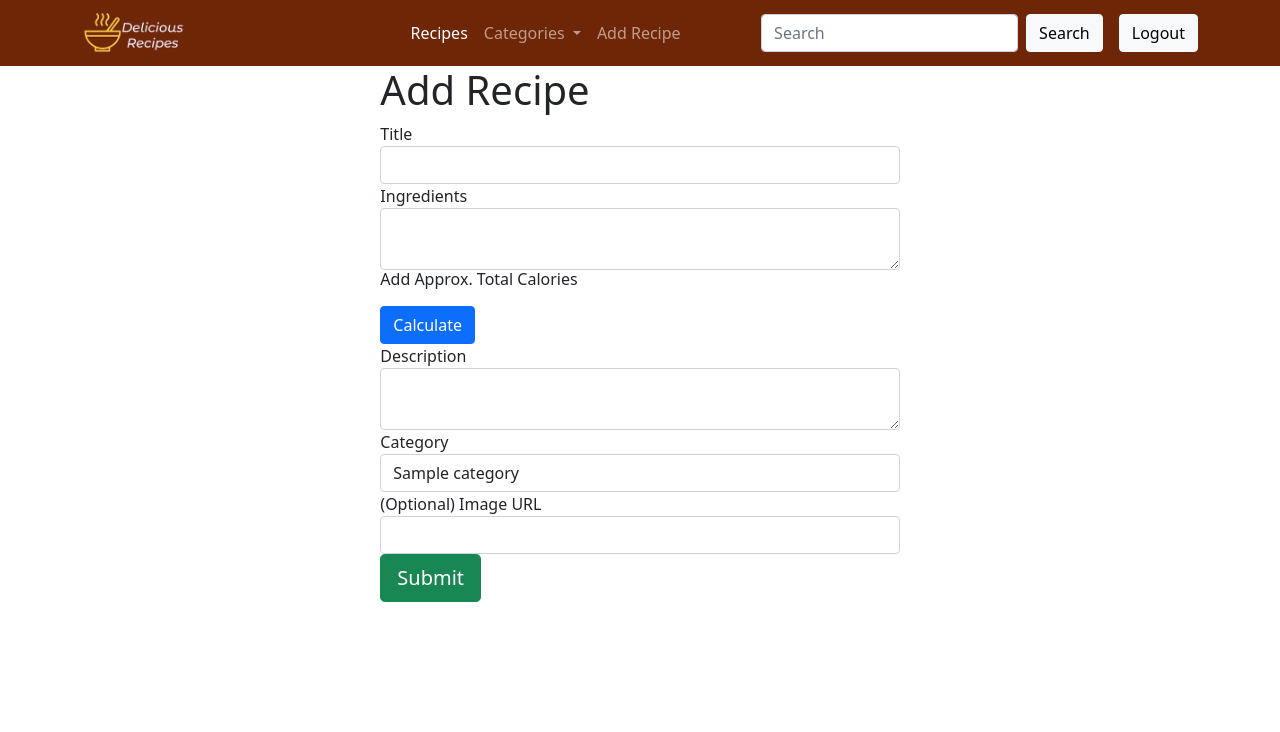
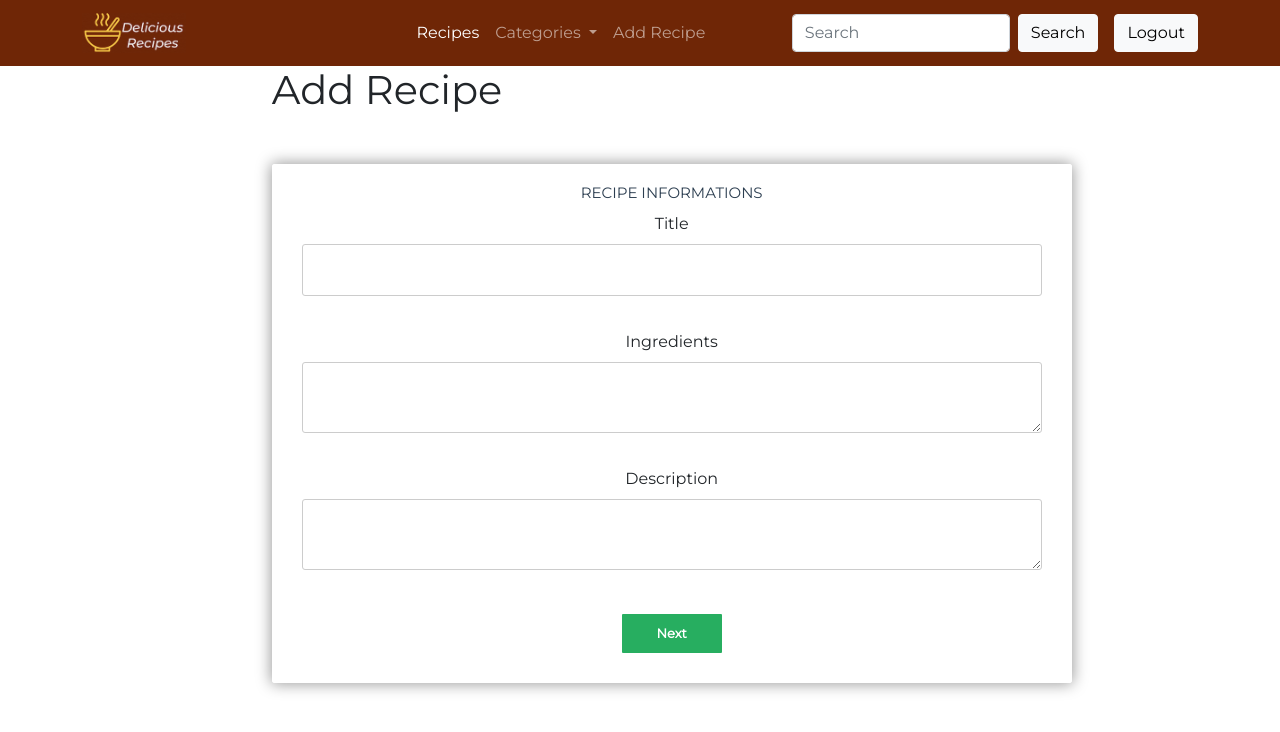
Before and after one commit to sozgur/food_recipe_web_app, a Flask app: page /add-recipe in a window 1280 px wide. Shown: the top 732 px of the page. Run offline with Flask 2, Linux system fonts and the light colour scheme; tables that the repository leaves empty hold one stand-in row (values such as "Sample post"); some libraries are stand-ins or nearby versions.

Commit message:
change add recipe with multiple step form

```diff
--- a/app/recipe/recipe_views.py
+++ b/app/recipe/recipe_views.py
@@ -25,10 +25,13 @@ def add_recipe():
     form.category.choices=categories
 
     if form.validate_on_submit():
+
         image_url = form.image_url.data if form.image_url.data else None
+        calories = form.calories.data if form.calories.data else None
+
         recipe = Recipe(title=form.title.data, ingredients=form.ingredients.data,
             description = form.description.data, category_id = form.category.data,
-            image_url=image_url, approx_calories=form.calories.data)
+            image_url=image_url, approx_calories=calories)
 
         db.session.add(recipe)
         db.session.commit()
--- a/app/static/css/main.css
+++ b/app/static/css/main.css
@@ -1,3 +1,16 @@
+/*custom font*/
+@import url(https://fonts.googleapis.com/css?family=Montserrat);
+
+/*basic reset*/
+* {
+    margin: 0;
+    padding: 0;
+}
+
+body {
+    font-family: montserrat, arial, verdana;
+}
+
 #logo {
     width: 45%;
     height: auto;
--- /dev/null
+++ b/app/static/css/recipe.css
@@ -0,0 +1,74 @@
+/*form styles*/
+.msform {
+  width: 1000px;
+  margin: 50px auto;
+  text-align: center;
+  position: relative;
+}
+.msform fieldset {
+  background: white;
+  border: 0 none;
+  border-radius: 3px;
+  box-shadow: 0 0 15px 1px rgba(0, 0, 0, 0.4);
+  padding: 20px 30px;
+  box-sizing: border-box;
+  width: 80%;
+
+  /*stacking fieldsets above each other*/
+  position: relative;
+}
+/*Hide all except first fieldset*/
+.msform fieldset:not(:first-of-type) {
+  display: none;
+}
+/*inputs*/
+.msform input,
+.msform textarea {
+  padding: 15px;
+  border: 1px solid #ccc;
+  border-radius: 3px;
+  margin-bottom: 10px;
+  width: 100%;
+  box-sizing: border-box;
+  font-family: montserrat;
+  color: #2c3e50;
+  font-size: 13px;
+}
+/*buttons*/
+.msform .action-button {
+  width: 100px;
+  background: #27ae60;
+  font-weight: bold;
+  color: white;
+  border: 0 none;
+  border-radius: 1px;
+  cursor: pointer;
+  padding: 10px 5px;
+  margin: 10px 5px;
+}
+.msform .action-button:hover,
+.msform .action-button:focus {
+  box-shadow: 0 0 0 2px white, 0 0 0 3px #27ae60;
+}
+/*headings*/
+.fs-title {
+  font-size: 15px;
+  text-transform: uppercase;
+  color: #2c3e50;
+  margin-bottom: 10px;
+}
+.fs-subtitle {
+  font-weight: normal;
+  font-size: 13px;
+  color: #666;
+  margin-bottom: 20px;
+}
+
+.recipe-error {
+  color: #cc0033;
+  display: inline-block;
+  font-size: 12px;
+  line-height: 15px;
+  margin: 0 0 15px;
+  text-align: left;
+}
--- a/app/static/js/calories.js
+++ b/app/static/js/calories.js
@@ -1,4 +1,4 @@
-$calculateCaloriesButton = $(".calculateCalories");
+$calculateCaloriesButton = $("#calculateCalories");
 
 async function calculateCalories(ingredients) {
     const res = await axios({
--- /dev/null
+++ b/app/static/js/recipe.js
@@ -0,0 +1,109 @@
+//jQuery time
+
+let current_fs, next_fs, previous_fs; //fieldsets
+let left, opacity, scale; //fieldset properties which we will animate
+let animating; //flag to prevent quick multi-click glitches
+
+function validate() {
+  let notvalid = false;
+  $(".recipe-error").html("");
+
+  if ($("#title").val().length < 5 || $("#title").val().length > 100) {
+    notvalid = true;
+    $("#title-error").html("Title must be between 5 and 100 characters long!");
+  }
+
+  if (!$("#title").val()) {
+    notvalid = true;
+    $("#title-error").html("Title required!");
+  }
+
+  if (!$("#ingredients").val()) {
+    notvalid = true;
+    $("#ingredients-error").html("Ingredients required!");
+  }
+
+  if (!$("#description").val()) {
+    notvalid = true;
+    $("#description-error").html("Description required!");
+  }
+
+  return notvalid;
+}
+
+$(".next").click(function () {
+  const notvalid = validate();
+  if (notvalid || animating) return false;
+  animating = true;
+
+  current_fs = $(this).parent();
+  next_fs = $(this).parent().next();
+
+  //show the next fieldset
+  next_fs.show();
+  //hide the current fieldset with style
+  current_fs.animate(
+    { opacity: 0 },
+    {
+      step: function (now, mx) {
+        //as the opacity of current_fs reduces to 0 - stored in "now"
+        //1. scale current_fs down to 80%
+        scale = 1 - (1 - now) * 0.2;
+        //2. bring next_fs from the right(50%)
+        left = now * 50 + "%";
+        //3. increase opacity of next_fs to 1 as it moves in
+        opacity = 1 - now;
+        current_fs.css({
+          transform: "scale(" + scale + ")",
+          position: "absolute",
+        });
+        next_fs.css({ left: left, opacity: opacity });
+      },
+      duration: 800,
+      complete: function () {
+        current_fs.hide();
+        animating = false;
+      },
+      //this comes from the custom easing plugin
+      easing: "easeInOutBack",
+    }
+  );
+});
+
+$(".previous").click(function () {
+  if (animating) return false;
+  animating = true;
+
+  current_fs = $(this).parent();
+  previous_fs = $(this).parent().prev();
+
+  //show the previous fieldset
+  previous_fs.show();
+  //hide the current fieldset with style
+  current_fs.animate(
+    { opacity: 0 },
+    {
+      step: function (now, mx) {
+        //as the opacity of current_fs reduces to 0 - stored in "now"
+        //1. scale previous_fs from 80% to 100%
+        scale = 0.8 + (1 - now) * 0.2;
+        //2. take current_fs to the right(50%) - from 0%
+        left = (1 - now) * 50 + "%";
+        //3. increase opacity of previous_fs to 1 as it moves in
+        opacity = 1 - now;
+        current_fs.css({ left: left });
+        previous_fs.css({
+          transform: "scale(" + scale + ")",
+          opacity: opacity,
+        });
+      },
+      duration: 800,
+      complete: function () {
+        current_fs.hide();
+        animating = false;
+      },
+      //this comes from the custom easing plugin
+      easing: "easeInOutBack",
+    }
+  );
+});
--- a/app/templates/base.html
+++ b/app/templates/base.html
@@ -10,6 +10,7 @@
     <link href="https://cdn.jsdelivr.net/npm/bootstrap@5.1.3/dist/css/bootstrap.min.css" rel="stylesheet" integrity="sha384-1BmE4kWBq78iYhFldvKuhfTAU6auU8tT94WrHftjDbrCEXSU1oBoqyl2QvZ6jIW3" crossorigin="anonymous">
 
     <link rel="stylesheet" type="text/css" href="{{ url_for('static', filename='css/main.css') }}">
+    <link rel="stylesheet" type="text/css" href="{{ url_for('static', filename='css/recipe.css') }}">
 
 </head>
 <body>
@@ -69,7 +70,7 @@
     {% endblock %}
 
 <!-- Bootstrap JS -->
-<script src="https://www.markuptag.com/bootstrap/5/js/bootstrap.bundle.min.js"></script>
+<script src="https://cdn.jsdelivr.net/npm/bootstrap@5.0.2/dist/js/bootstrap.bundle.min.js" integrity="sha384-MrcW6ZMFYlzcLA8Nl+NtUVF0sA7MsXsP1UyJoMp4YLEuNSfAP+JcXn/tWtIaxVXM" crossorigin="anonymous"></script>
 
 <!-- Jquery -->
 <script src="https://unpkg.com/jquery"></script>
@@ -77,5 +78,10 @@
 <script src="https://unpkg.com/axios/dist/axios.min.js"></script>
 <script type="text/javascript" src="/static/js/calories.js"></script>
 
+<script type="text/javascript" src="/static/js/recipe.js"></script>
+
+<script type="text/javascript" src="https://cdnjs.cloudflare.com/ajax/libs/jquery/2.1.3/jquery.min.js"></script>
+<script type="text/javascript" src="https://cdnjs.cloudflare.com/ajax/libs/jquery-easing/1.3/jquery.easing.min.js"></script>
+
 </body>
 </html>
--- a/app/templates/recipe/create.html
+++ b/app/templates/recipe/create.html
@@ -3,33 +3,44 @@
 {% block content %}
 
   <div class="row justify-content-md-center">
-    <div class="col-md-7 col-lg-5">
+    <div class="col-md-7">
     <h1> Add Recipe </h1>
 
-      <form method="POST" id="recipe_form">
+        <!-- multistep form -->
+      <form method="POST" class="msform" id="recipe_form" action="/add-recipe">
         {{ form.hidden_tag() }}
-        {% for field in form if field.widget.input_type != 'hidden' %}
-            {% if field.id == 'ingredients' %}
-                {{ field.label }}
-                {{ field(class_="form-control") }}
-                <div class="total-calorie">
-                 <h6>Add Approx. Total Calories</h6>
-                 <p id="calories-info"></p>
-                 <button class="btn btn-primary btn-xs calculateCalories">Calculate</button>
-                </div>
+        <!-- fieldsets -->
+        <fieldset>
+          <h2 class="fs-title">Recipe Informations</h2>
+          {{ form.title.label(class_="form-label") }}
+          {{ form.title(class_="form-control") }}
+          <div id="title-error" class="invalid-feedback recipe-error"></div>
 
-            {% else %}
-            {{ field.label }}
-            {{ field(class_="form-control") }}
-            {% endif %}
+          {{ form.ingredients.label(class_="form-label") }}
+          {{ form.ingredients(class_="form-control") }}
+          <div id="ingredients-error" class="invalid-feedback recipe-error"></div>
+
+          {{ form.description.label(class_="form-label") }}
+          {{ form.description(class_="form-control") }}
+          <div id="description-error" class="invalid-feedback recipe-error"></div>
+
+          <input type="button" id="calculateCalories" name="next" class="next action-button" value="Next" />
+
+        </fieldset>
+        <fieldset>
+          <h2 class="fs-title">Recipe Image and Category</h2>
+          {{ form.category.label(class_="form-label") }}
+          {{ form.category(class_="form-control") }}
+
+          {{ form.image_url.label(class_="form-label") }}
+          {{ form.image_url(class_="form-control") }}
+
+          <input type="button" name="previous" class="previous action-button" value="Previous" />
+          <button class="submit action-button">Submit</button>
+
+        </fieldset>
 
 
-            {% for error in field.errors %}
-                <span class="form-text text-danger">{{ error }}</span>
-            {% endfor %}
-        {% endfor %}
-
-        <button class="btn btn-success btn-block btn-lg">Submit</button>
       </form>
     </div>
   </div>
```
Also changed, not shown: app/templates/recipe/old_create.html (added, +37 -0 lines), app/static/images/logorbg.png (added).
